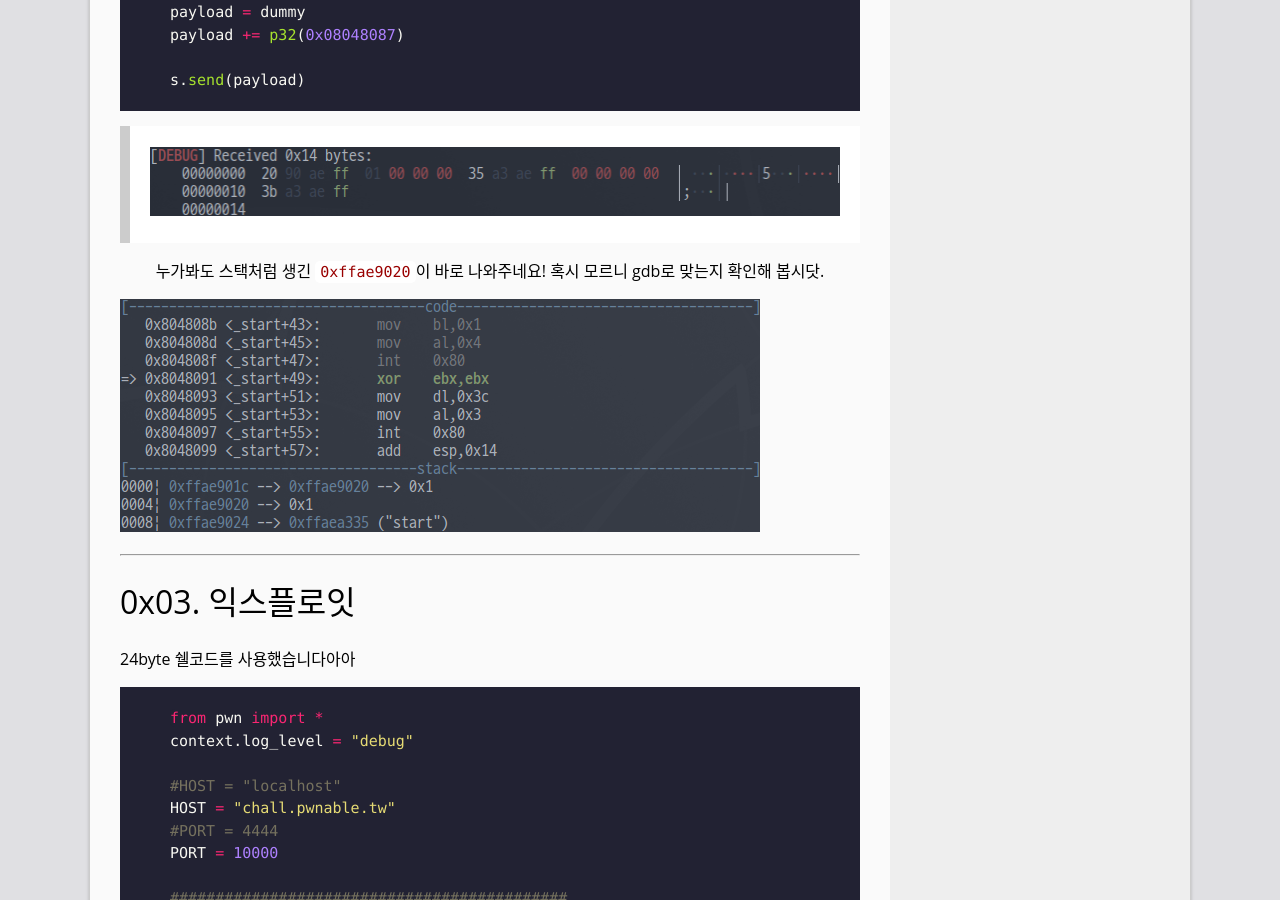
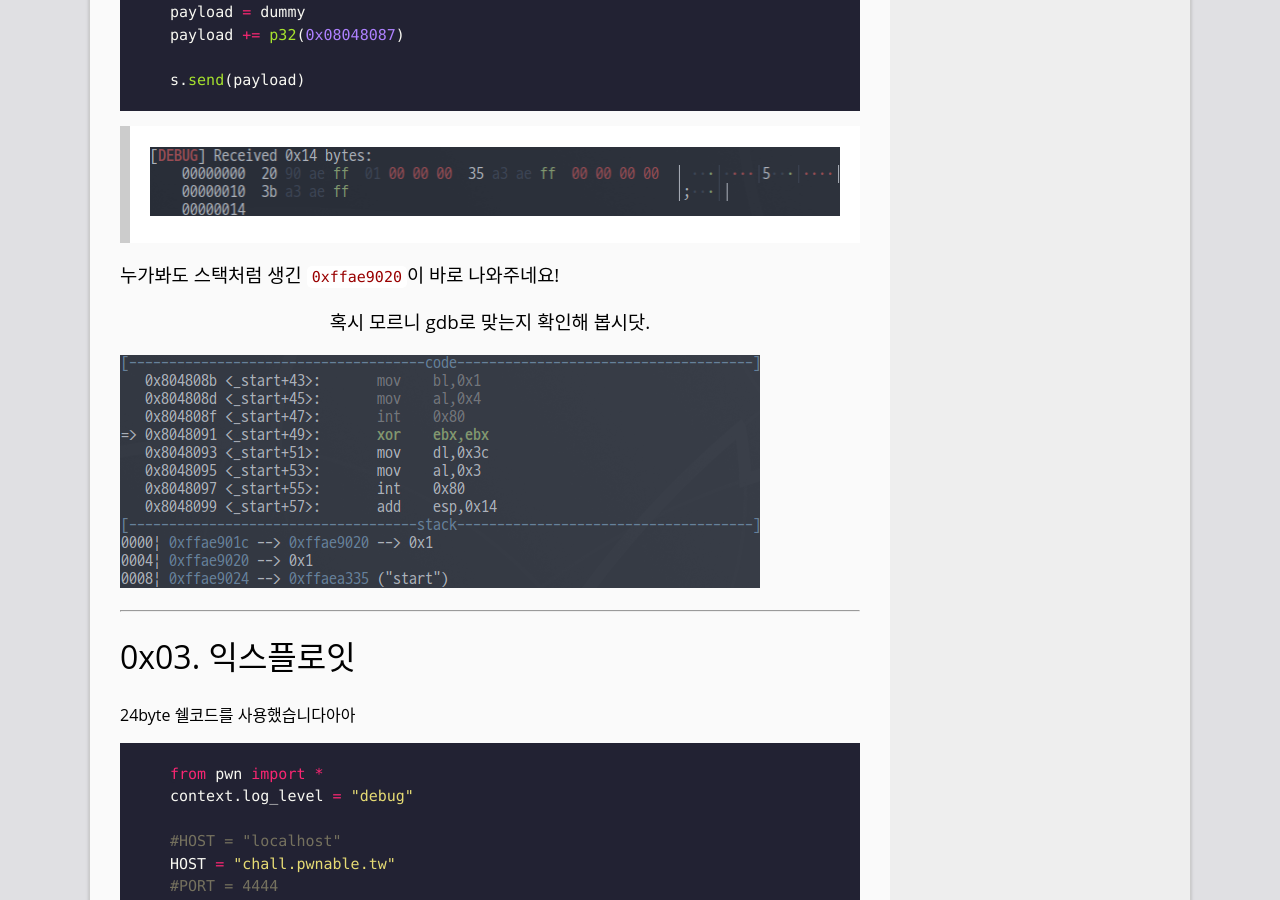
Before and after one commit to UnKN0wnName/stfwlg.github.io, a Jekyll site: the page built from _posts/2018-05-25-[pwnable.tw]_start.md, in a window 1280 px wide and 900 px high, scrolled down 2730 px. Built offline with Jekyll 4.4.1, drawn with Linux system fonts in a browser that asks for light colours.

```diff
--- a/_posts/2018-05-25-[pwnable.tw]_start.md
+++ b/_posts/2018-05-25-[pwnable.tw]_start.md
@@ -101,8 +101,8 @@ s.send(payload)
 >{: refdef: style="text-align: center;"}
 ![stack_leak](/img/pwnable.tw/start/03.png)
 {: refdef}
-누가봐도 스택처럼 생긴 `0xffae9020`이 바로 나와주네요!
-혹시 모르니 gdb로 맞는지 확인해 봅시닷.
+### 누가봐도 스택처럼 생긴 `0xffae9020`이 바로 나와주네요!
+### 혹시 모르니 gdb로 맞는지 확인해 봅시닷.
 {: refdef: style="text-align: center;"}
 ![gdb_check](/img/pwnable.tw/start/04.png)
 {: refdef}
```
